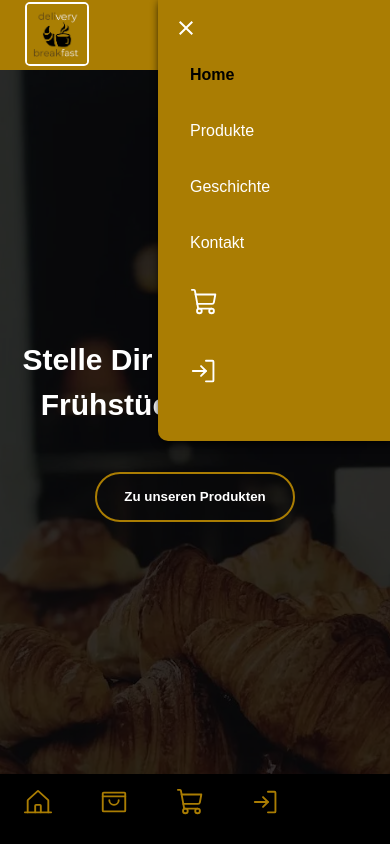
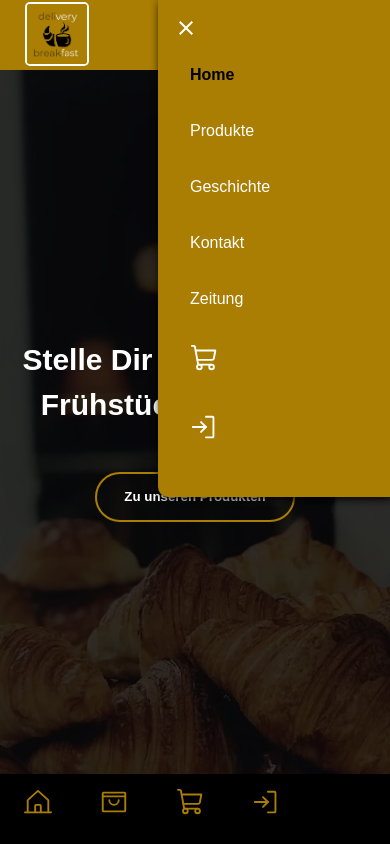
Before and after one commit to 2204Simon/Website-dynamisch, a React (Create React App) app in the folder my-app/: page / in a window 390 px wide. Both pictures are taken after a click on the icon 358 px from the left and 35 px from the top of the page. Shown: the top 844 px of the page. Built offline with nearby package versions, Linux system fonts and the light colour scheme.

Commit message:
Add Zeitung link to BurgerMenu

```diff
--- a/my-app/src/pages/BurgerMenu.tsx
+++ b/my-app/src/pages/BurgerMenu.tsx
@@ -144,6 +144,11 @@ const BurgerMenu: React.FC = () => {
               </StyledLink>
             </StyledListItem>
             <StyledListItem>
+              <StyledLink to="/Zeitung" onClick={closeMenu}>
+                Zeitung
+              </StyledLink>
+            </StyledListItem>
+            <StyledListItem>
               <StyledLink to="/Bestellung" onClick={closeMenu}>
                 <ShoppingCart size={30} />
                 <Badge badgeContent={cartLength} color="error" />
```
